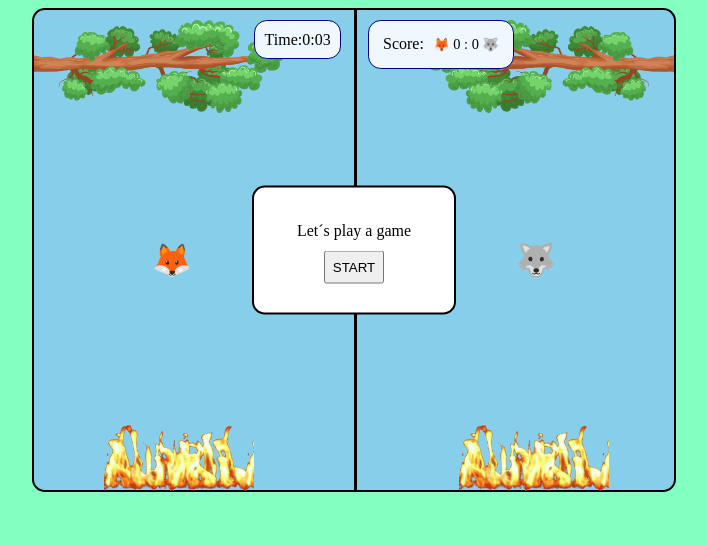
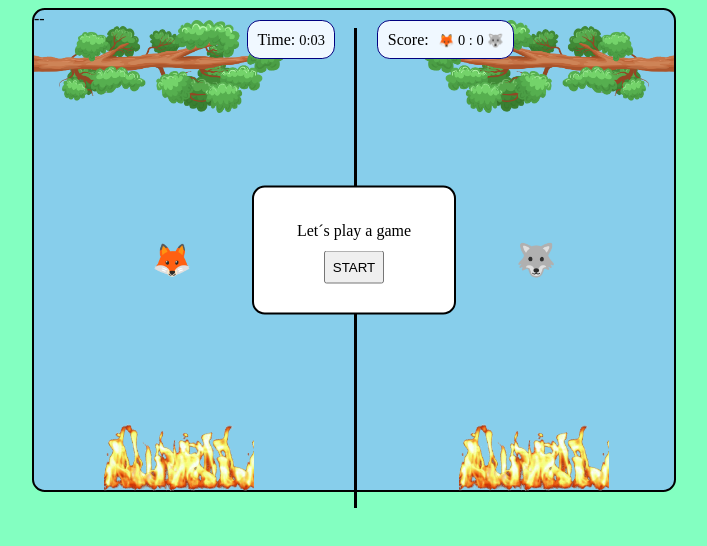
Before and after one commit to steve25/gamePushingThrough, a plain HTML site: page index.html in a window 1280 px wide. Shown: the whole page, without its empty margins (286-993 px from the left). Drawn offline with Linux system fonts and the light colour scheme.

Commit message:
little styling

```diff
--- a/index.html
+++ b/index.html
@@ -30,7 +30,7 @@
             alt="fire"
             width="150px"
           />
-        </div>
+        </div>--
         <div class="wolfFire absolute">
           <img
             src="./assets/fire.gif"
@@ -38,7 +38,7 @@
             width="150px"
           />
         </div>
-        <div class="time absolute">Time: <span id="time-limit"></span></div>
+        <div class="time absolute"><p>Time: <span id="time-limit"></span></p></div>
         <div class="score absolute"><p>Score: </p><p><span id="score"></span></p></div>
         <div id="fox" class="fox absolute icons">🦊</div>
         <div class="centerline absolute"></div>
--- a/styles.css
+++ b/styles.css
@@ -91,12 +91,12 @@ main {
 }
 
 .time {
-  padding: 0.6em;
+  padding: 0.3em;
   background-color: aliceblue;
   border: 1px solid navy;
   border-radius: 0.8em;
   top: 10px;
-  left: 220px;
+  left: 213px;
   display: flex;
   align-items: center;
 }
@@ -104,12 +104,17 @@ main {
 .score {
   display: flex;
   align-items: center;
-  padding: 0.6em;
+  padding: 0.3em;
   background-color: aliceblue;
   border: 1px solid navy;
   border-radius: 0.8em;
   top: 10px;
   right: 160px;
+}
+.score .time p {
+  margin: 0;
+  padding-left: .3em;
+  padding-right: .3em;
 }
 
 .hide {
```
